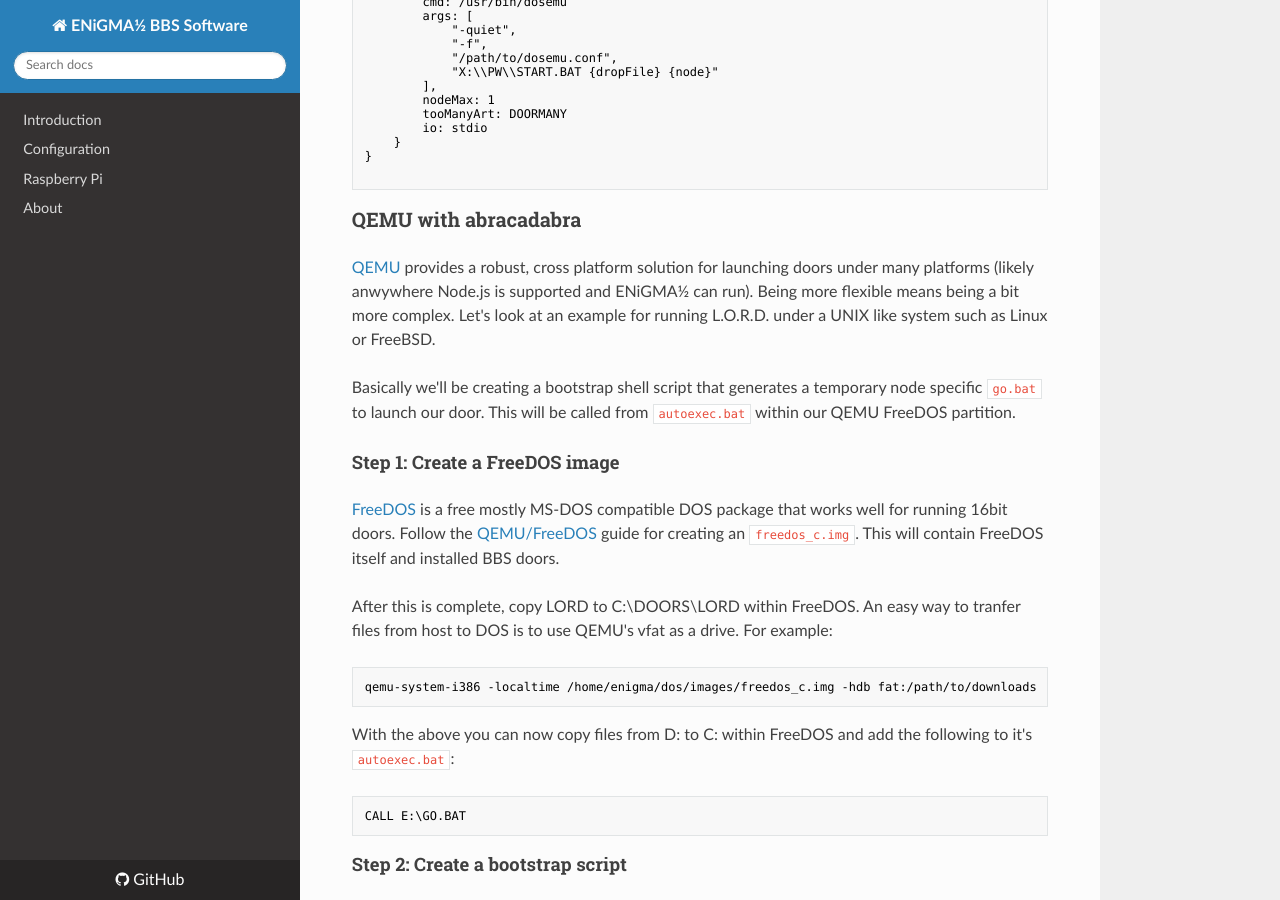
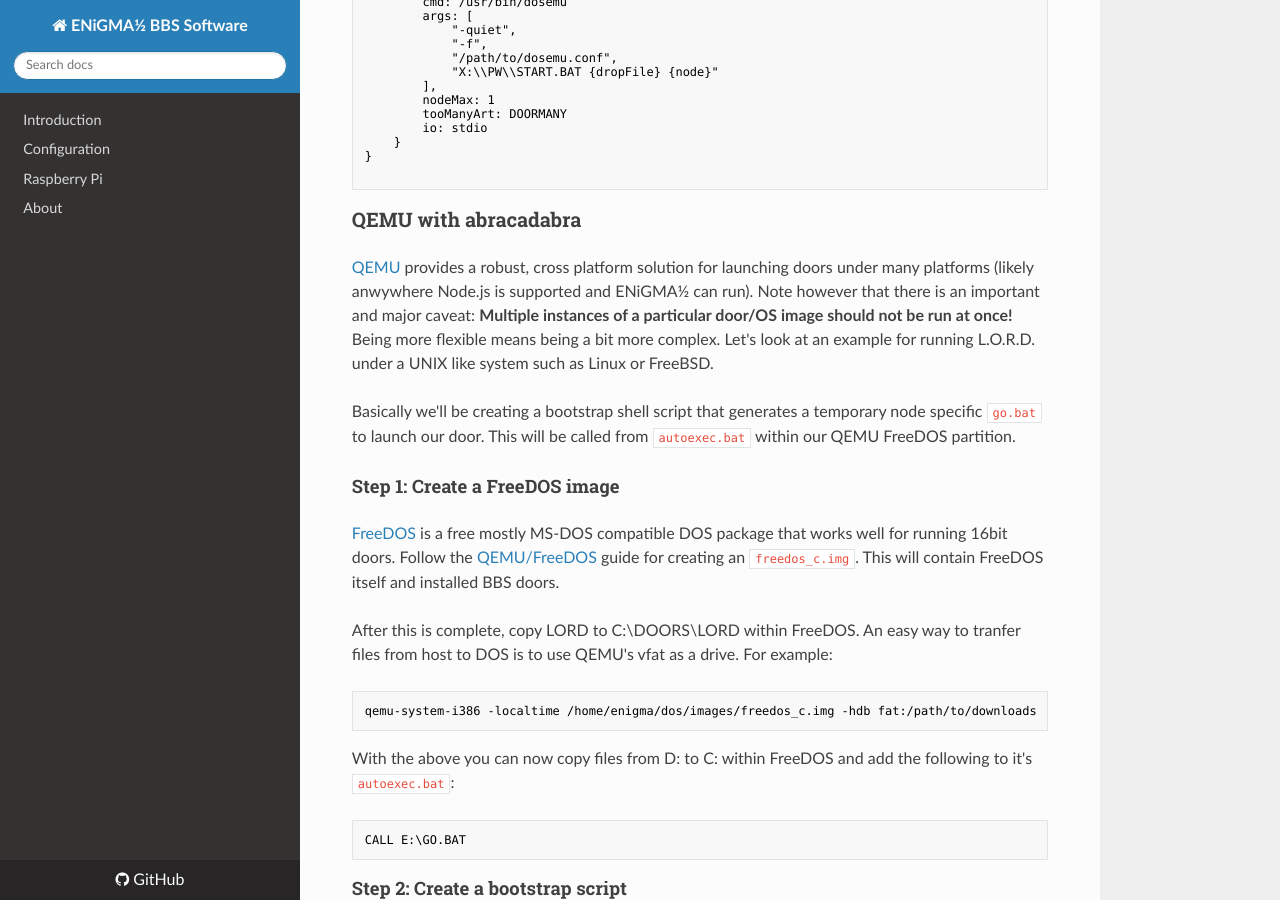
Before and after one commit to NuSkooler/enigma-bbs, an MkDocs documentation site: the page built from docs/doors.md, in a window 1280 px wide and 900 px high, scrolled down 1632 px. Built offline with MkDocs 1.6.1, drawn with Linux system fonts in a browser that asks for light colours; nearby versions of some CDN libraries; old or Windows-style settings are respelled for this version of MkDocs.

Commit message:
Note about QEMU caveat

````diff
--- a/docs/doors.md
+++ b/docs/doors.md
@@ -84,7 +84,7 @@ doorPimpWars: {
 ```
 
 ### QEMU with abracadabra
-[QEMU](http://wiki.qemu.org/Main_Page) provides a robust, cross platform solution for launching doors under many platforms (likely anwywhere Node.js is supported and ENiGMA½ can run). Being more flexible means being a bit more complex. Let's look at an example for running L.O.R.D. under a UNIX like system such as Linux or FreeBSD.
+[QEMU](http://wiki.qemu.org/Main_Page) provides a robust, cross platform solution for launching doors under many platforms (likely anwywhere Node.js is supported and ENiGMA½ can run). Note however that there is an important and major caveat: **Multiple instances of a particular door/OS image should not be run at once!** Being more flexible means being a bit more complex. Let's look at an example for running L.O.R.D. under a UNIX like system such as Linux or FreeBSD.
 
 Basically we'll be creating a bootstrap shell script that generates a temporary node specific `go.bat` to launch our door. This will be called from `autoexec.bat` within our QEMU FreeDOS partition.
 
````
